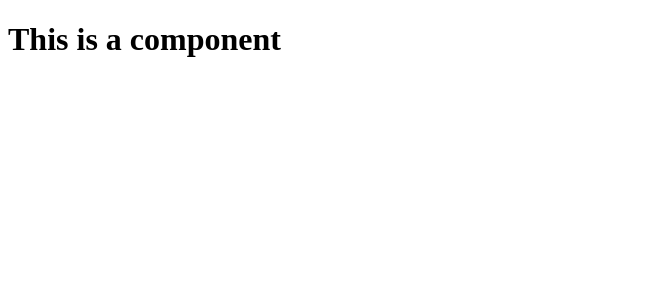
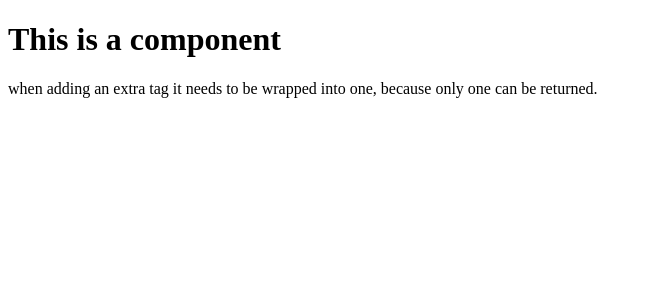
Before and after one commit to Winkeltje84/EggHeadIO-StartUsingReact, a React (Create React App) app: page / in a window 1280 px wide. Shown: the top 300 px of the page, without its empty margins (0-652 px from the left). Built offline with nearby package versions, Linux system fonts and the light colour scheme; the HTML template or start-up script is replaced by a standard one.

Commit message:
when adding multiple tags, you need to wrap it into one div, otherwise it breaks

```diff
--- a/src/App.js
+++ b/src/App.js
@@ -2,7 +2,13 @@ import React from 'react';
 
 class App extends React.Component {
   render(){
-    return <h1>This is a component</h1>
+    return (
+      <div>
+        <h1>This is a component</h1>
+        <p>when adding an extra tag it needs to be wrapped into
+        one, because only one can be returned.</p>
+      </div>
+    )
   }
 }
 
```
